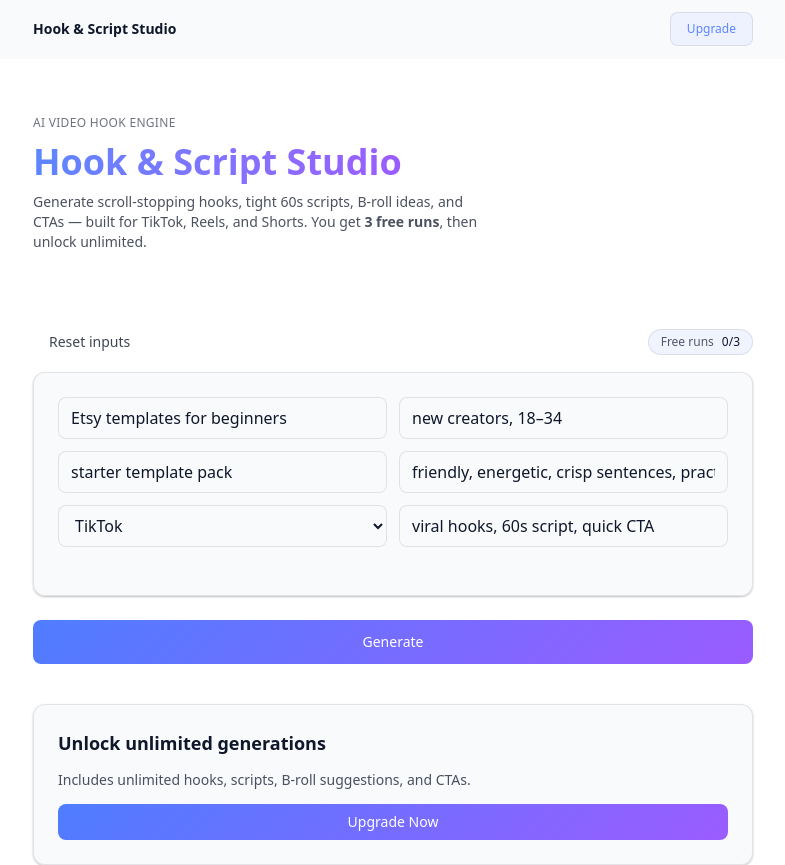
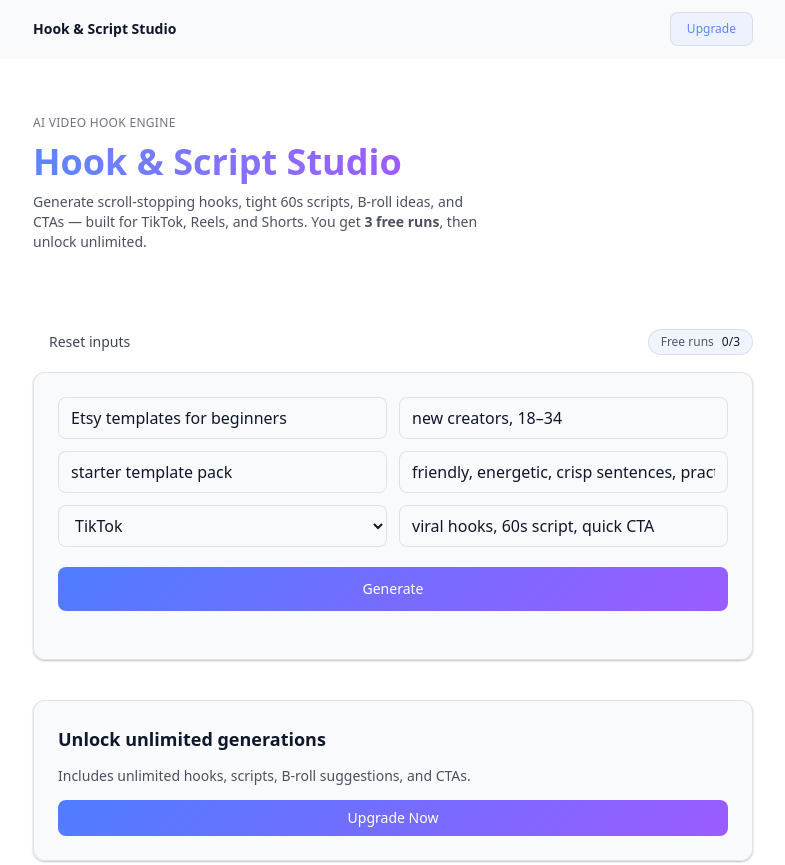
Before and after one commit to aveeno350-ctrl/hook-script-studio, a Next.js app: page / in a window 1280 px wide. Shown: the top 865 px of the page, without its empty margins (247-1032 px from the left). Built offline with nearby package versions, Linux system fonts and the light colour scheme; no server answers.

Commit message:
Update page.tsx

```diff
--- a/app/page.tsx
+++ b/app/page.tsx
@@ -291,15 +291,12 @@ setTimeout(() => outRef.current?.scrollIntoView({ behavior: "smooth", block: "st
             onChange={(e) => setKeywords(e.target.value)}
             placeholder="optional keywords"
           />
-          </div>
-        </section>
-      <div className="mt-2">
-  <button
+            <button
     type="button"
     onClick={generate}
     disabled={loading}
     aria-busy={loading}
-    className="btn btn-primary w-full min-h-[44px] disabled:opacity-60 disabled:cursor-not-allowed"
+    className="btn btn-primary w-full md:col-span-2 min-h-[44px] disabled:opacity-60 disabled:cursor-not-allowed mt-2"
   >
     {loading ? (
       <span className="flex items-center justify-center gap-2">
@@ -310,7 +307,8 @@ setTimeout(() => outRef.current?.scrollIntoView({ behavior: "smooth", block: "st
       "Generate"
     )}
   </button>
-</div>
+          </div>
+        </section>
 
 
         {/* Output */}
```
